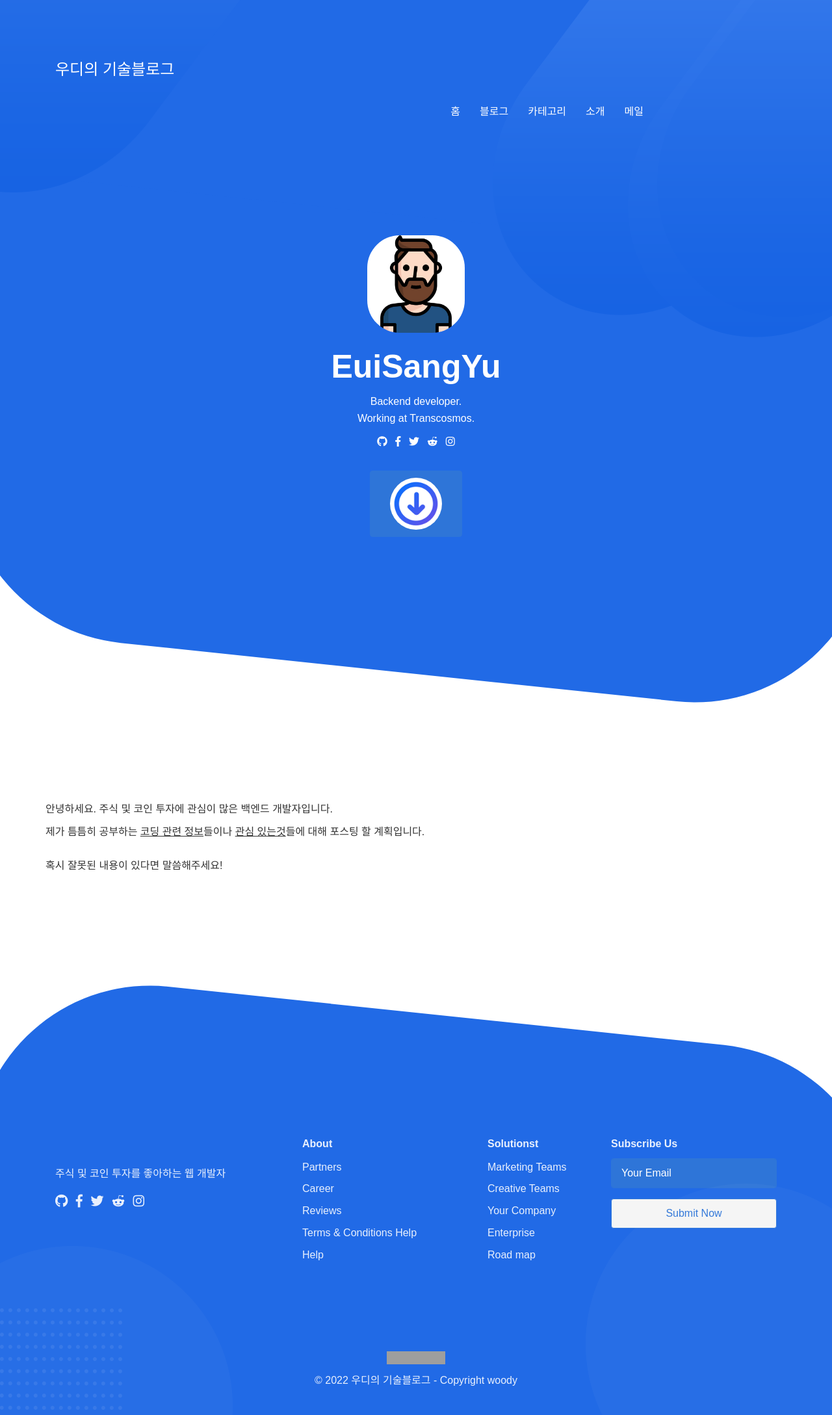
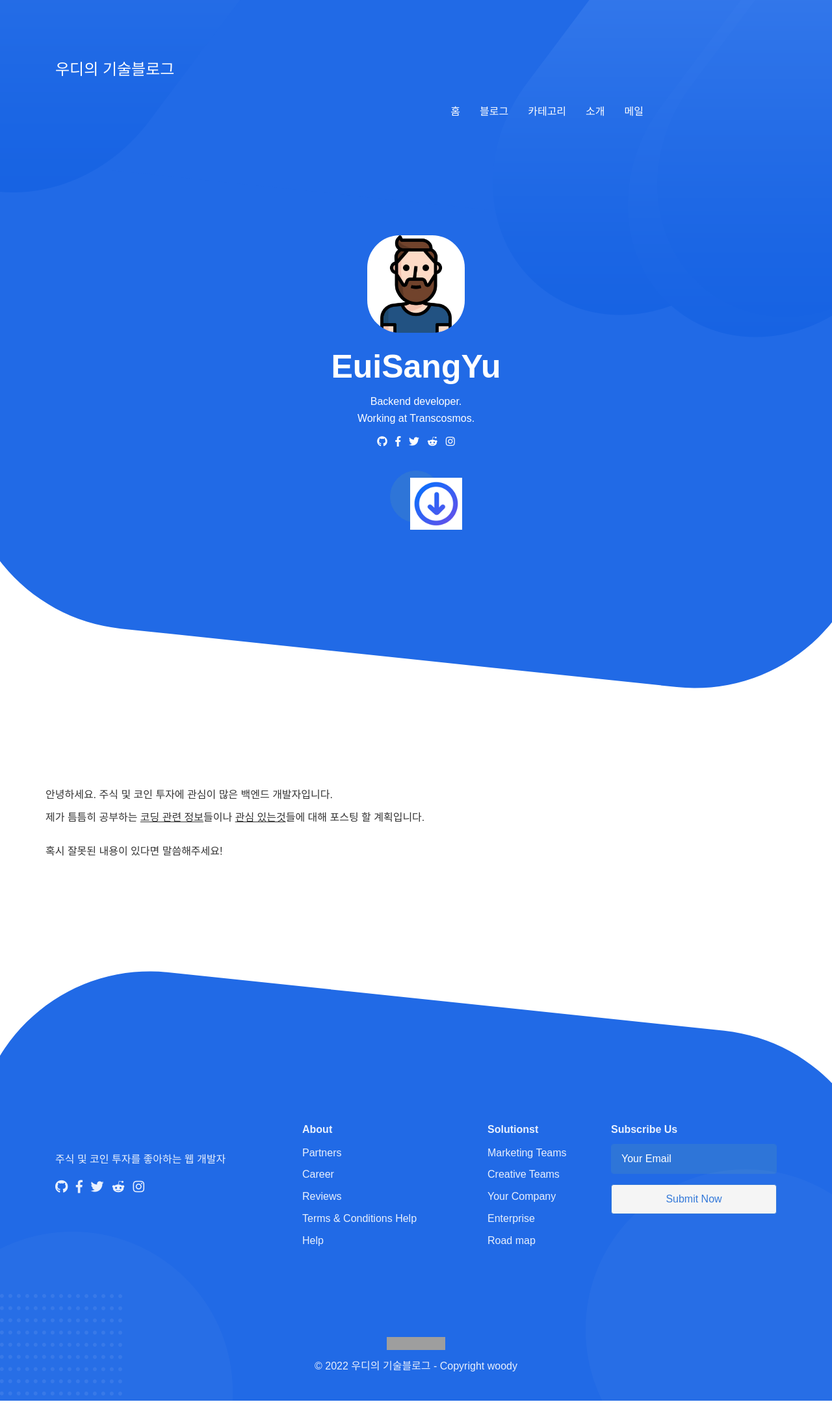
Before and after one commit to yuuisang/yuuisang.github.io, a Jekyll site: the page built from _authors/EuiSangYu.html, in a window 1280 px wide. Shown: the whole page at 65% size. Built offline with Jekyll 4.4.1, drawn with Linux system fonts in a browser that asks for light colours; some web fonts are replaced; after the commit the page ends 2155 px from its top, so only the background shows below that; grey boxes are pictures that could not be loaded.

Commit message:
arrowdown btn add

```diff
--- a/_includes/header.html
+++ b/_includes/header.html
@@ -99,8 +99,8 @@
         <div class="row">
             <div class="col-md-12">
                 <div class="page-title text-center white-all">
-                    <button onclick="$('html, body').stop().animate( { scrollTop : '600' } );">
-                        <img src="/assets/images/downbutton.png" style="width:80px;height:80px;border-radius:50%;">
+                    <button onclick="$('html, body').stop().animate( { scrollTop : '600' } );" style="width:80px;height:80px;border-radius:50%;">
+                        <img src="/assets/images/downbutton.png" style="width:80px;height:80px;">
                     </button>
                 </div>
             </div>
```
